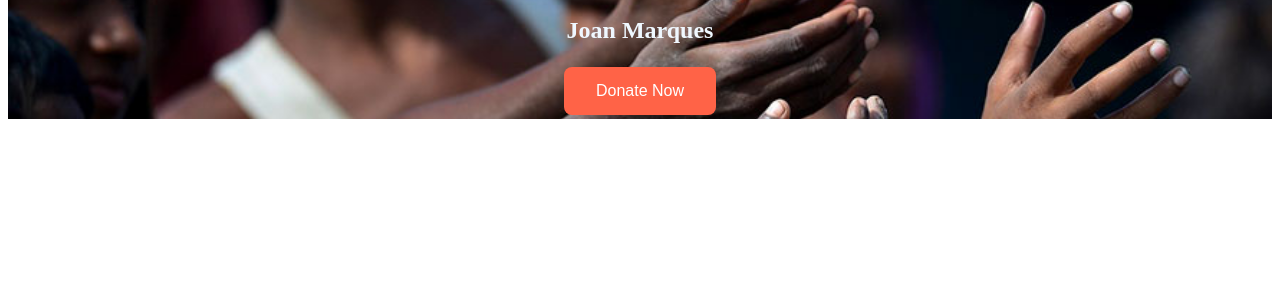
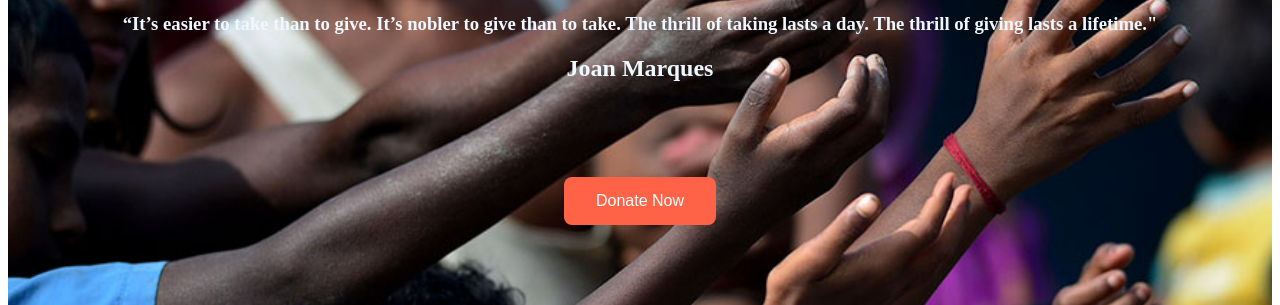
Before and after one commit to Ahnaf-Shahariar-Aunkon/Personal-Website, a plain HTML site: page index.html in a window 1280 px wide. Shown: the part 194-499 px from the top of the page. Drawn offline with Linux system fonts and the light colour scheme; a web font is replaced by a local one.

Commit message:
almost done 90%

```diff
--- a/style.css
+++ b/style.css
@@ -13,7 +13,9 @@ body {
     background-size: cover;
     color: aliceblue;
     text-align: center;
-
+    padding-top: 30px;
+    padding-bottom: 160px;
+    margin: auto;
 }
 
 .button {
```
Also changed, not shown: index.html (+2 -0 lines).
